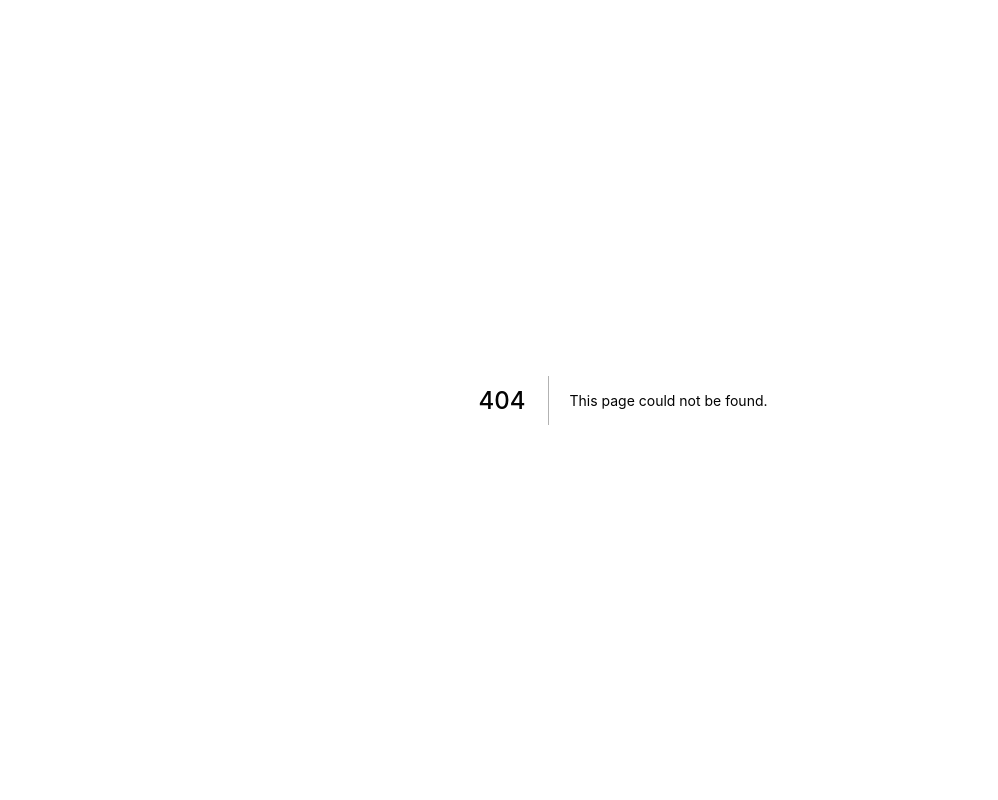
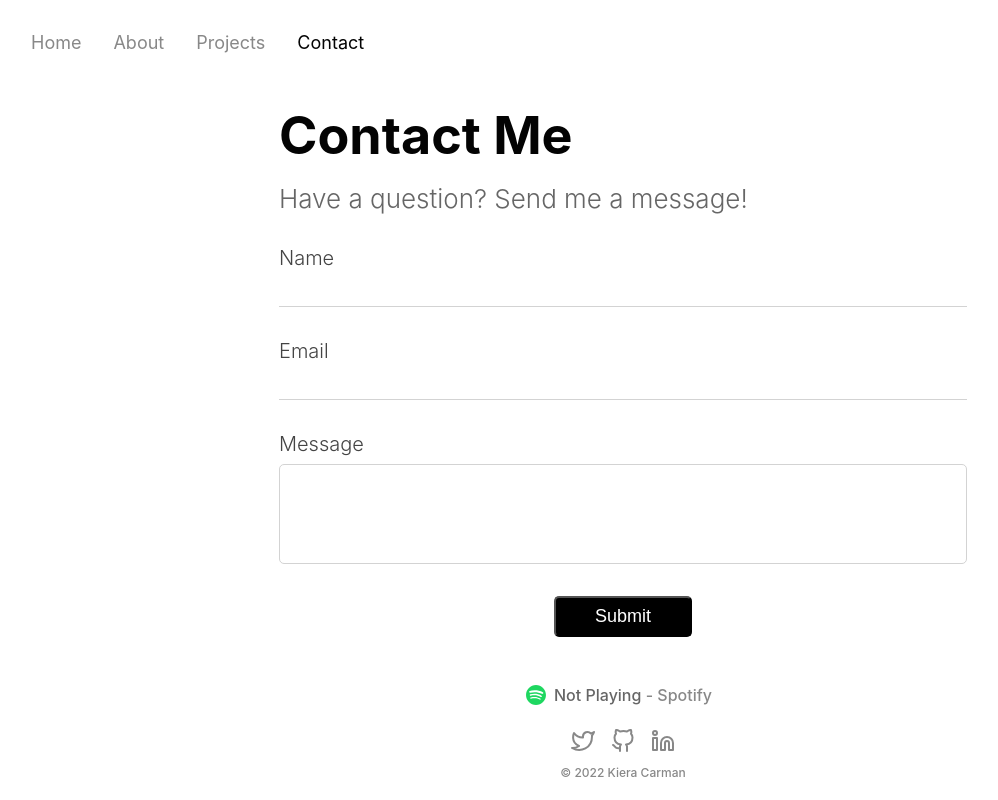
Before and after one commit to kieracarman/portfolio, a Next.js app: page /contact in a window 1280 px wide. Before the commit this address had no page. Shown: the whole page, without its empty margins (17-1015 px from the left). Built offline with nearby package versions, Linux system fonts and the light colour scheme; no server answers.

Commit message:
Add contact form page

```diff
--- a/components/Layout.jsx
+++ b/components/Layout.jsx
@@ -34,6 +34,7 @@ const Layout = ({ children }) => {
         <NavItem href='/' text='Home' />
         <NavItem href='/about' text='About' />
         <NavItem href='/projects' text='Projects' />
+        <NavItem href='/contact' text='Contact' />
       </nav>
       <main className={styles.view}>
         <section className={styles.content}>{children}</section>
--- a/package.json
+++ b/package.json
@@ -9,6 +9,7 @@
     "lint": "next lint"
   },
   "dependencies": {
+    "@sendgrid/mail": "^7.6.2",
     "classnames": "^2.3.1",
     "motion": "^10.7.2",
     "next": "12.1.5",
--- /dev/null
+++ b/pages/api/mail.js
@@ -0,0 +1,28 @@
+const mail = require('@sendgrid/mail')
+
+mail.setApiKey(process.env.SENDGRID_API_KEY)
+
+export default (req, res) => {
+    const body = JSON.parse(req.body)
+
+    const message = `
+        Name: ${body.name}\r\n
+        Email: ${body.email}\r\n
+        Message: ${body.message}
+    `
+
+    const data = {
+        to: 'kiera.carman@gmail.com',
+        from: {
+            email: 'hello@kieracarman.com',
+            name: 'Contact Form'
+        },
+        subject: `Message from: ${body.name}`,
+        text: message,
+        html: message.replace(/\r\n/g, '<br>')
+    }
+
+    mail.send(data)
+
+    res.status(200).json({ status: 'ok' })
+}
--- /dev/null
+++ b/pages/contact.js
@@ -0,0 +1,49 @@
+import Head from 'next/head'
+
+import { Layout } from '../components'
+import styles from '../styles/Contact.module.scss'
+import utilStyles from '../styles/utils.module.scss'
+
+const Contact = () => {
+    const handleSubmit = async (e) => {
+        e.preventDefault()
+        const formData = {}
+        Array.from(e.currentTarget.elements).forEach(field => {
+            if (!field.name) return
+            formData[field.name] = field.value
+        })
+        fetch('/api/mail', {
+            method: 'POST',
+            body: JSON.stringify(formData)
+        })
+    }
+
+    return (
+        <Layout>
+            <Head>
+                <title>Contact</title>
+            </Head>
+            <h2 className={utilStyles.title}>Contact Me</h2>
+            <form className={`${utilStyles.body} ${styles.form}`} method='post' onSubmit={handleSubmit}>
+                <h4>Have a question? Send me a message!</h4>
+                <p>
+                    <label className={styles.label} htmlFor='name'>Name</label>
+                    <input className={styles.input} type='text' name='name' />
+                </p>
+                <p>
+                    <label className={styles.label} htmlFor='email'>Email</label>
+                    <input className={styles.input} type='email' name='email' />
+                </p>
+                <p>
+                    <label className={styles.label} htmlFor='message'>Message</label>
+                    <textarea className={styles.textArea} name='message' />
+                </p>
+                <p>
+                    <button className={styles.button}>Submit</button>
+                </p>
+            </form>
+        </Layout>
+    )
+}
+
+export default Contact
--- /dev/null
+++ b/styles/Contact.module.scss
@@ -0,0 +1,62 @@
+.form {
+    width: clamp(90vw, 50vw, 720px);
+}
+
+.form p {
+    display: flex;
+    flex-direction: column;
+}
+
+.form p:last-child {
+    align-items: center;
+}
+
+.label {
+    font-size: 20px;
+}
+
+.input {
+    border: none;
+    border-bottom: 1px solid lightgrey;
+    transition: all 0.3s ease;
+    font-size: 20px;
+    padding: 0.5rem 0 0.25rem;
+    font-family: inherit;
+}
+
+.input:focus {
+    border-bottom: 1px solid black;
+    outline: none;
+}
+
+.textArea {
+    margin-top: 0.5rem;
+    padding: 0.5rem;
+    font-size: 20px;
+    height: 100px;
+    border: 1px solid lightgrey;
+    border-radius: 5px;
+    transition: all 0.3s ease;
+    resize: none;
+    font-family: inherit;
+}
+
+.textArea:focus {
+    border: 1px solid black;
+    outline: none;
+}
+
+.button {
+    padding: 0.5rem 1rem;
+    background-color: black;
+    color: white;
+    font-size: 18px;
+    border-radius: 5px;
+    width: 20%;
+    cursor: pointer;
+    transition: all 0.3s ease;
+}
+
+.button:hover {
+    opacity: 75%;
+}
```
Also changed, not shown: 1 other file (tests, documents, lock files or other folders).
